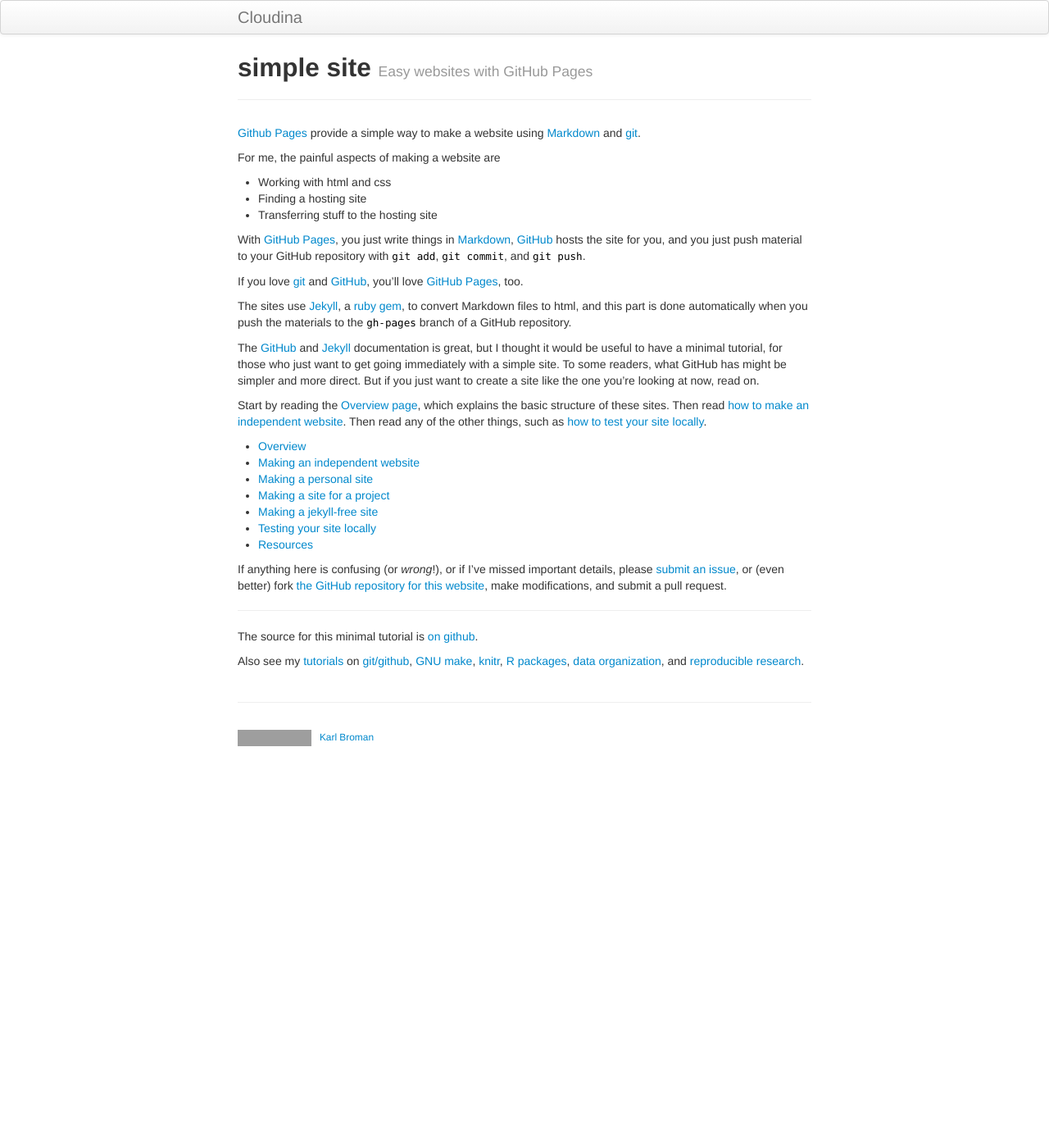
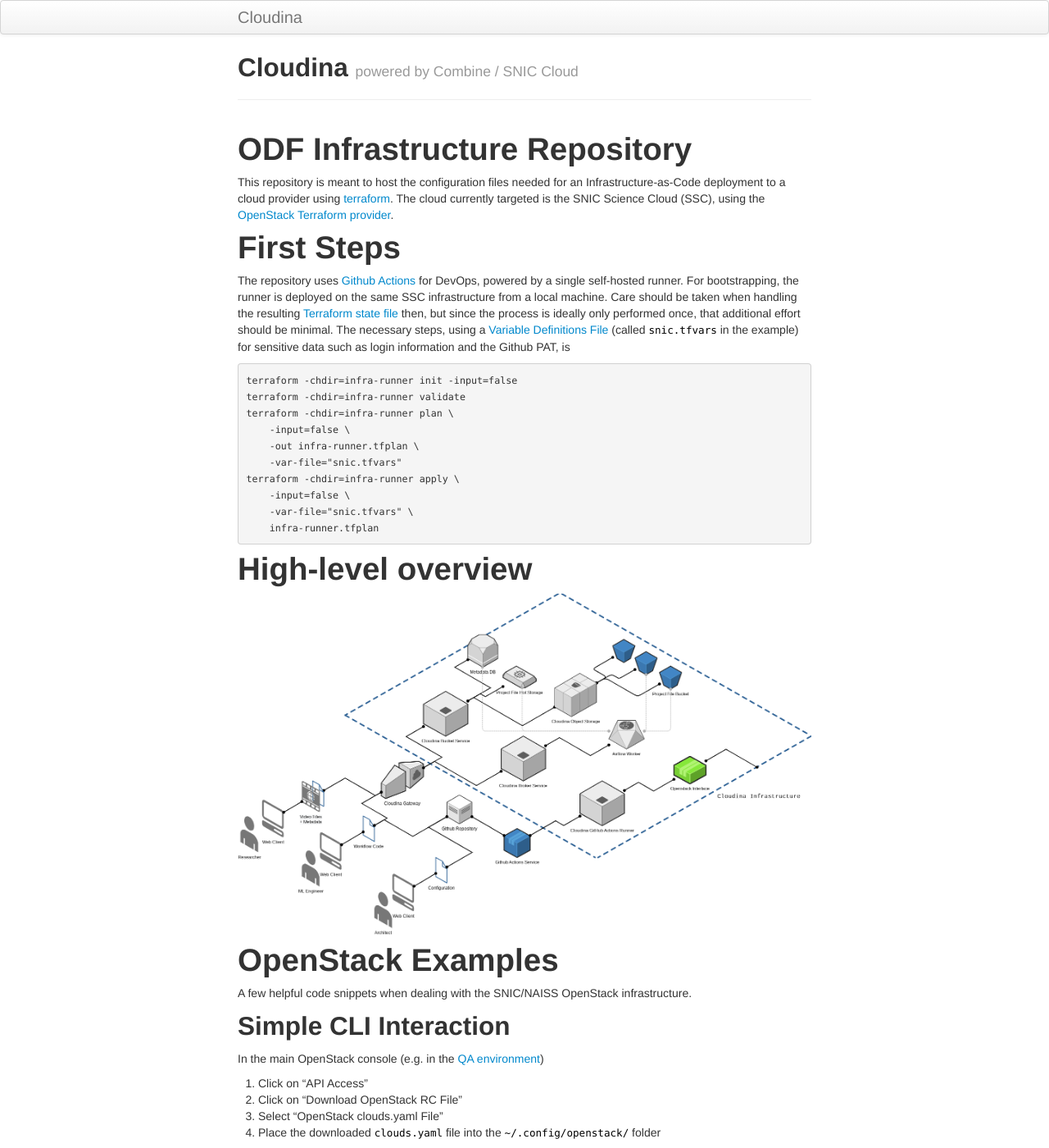
Before and after one commit to ocean-data-factory-sweden/cloudina-static, a Jekyll site: the page built from index.md, in a window 1280 px wide and 1400 px high. Shown: the whole window at 82% size. Built offline with Jekyll 4.4.1, drawn with Linux system fonts in a browser that asks for light colours; some of the changed text lies outside the part shown; grey boxes are pictures that could not be loaded.

Commit message:
Add infra README as home page

````diff
--- a/index.md
+++ b/index.md
@@ -1,72 +1,68 @@
 ---
 layout: page
-title: simple site
-tagline: Easy websites with GitHub Pages
-description: Minimal tutorial on making a simple website with GitHub Pages
+title: Cloudina
+tagline: powered by Combine / SNIC Cloud
+description: Blueprint for subsea image analysis infrastructure
 ---
 
-[Github Pages](https://pages.github.com) provide a simple way to make a
-website using
-[Markdown](https://daringfireball.net/projects/markdown/) and
-[git](https://git-scm.com).
+# ODF Infrastructure Repository
 
-For me, the painful aspects of making a website are
+This repository is meant to host the configuration files needed for an
+Infrastructure-as-Code deployment to a cloud provider using
+[terraform](https://www.terraform.io/intro).
+The cloud currently targeted is the SNIC Science Cloud (SSC), using the
+[OpenStack Terraform
+provider](https://registry.terraform.io/providers/terraform-provider-openstack/openstack/latest).
 
-- Working with html and css
-- Finding a hosting site
-- Transferring stuff to the hosting site
 
-With [GitHub Pages](https://pages.github.com), you just write things in
-[Markdown](https://daringfireball.net/projects/markdown/),
-[GitHub](https://github.com) hosts the site for you, and you just push
-material to your GitHub repository with `git add`, `git commit`, and
-`git push`.
+# First Steps
 
-If you love [git](https://git-scm.com/) and
-[GitHub](https://github.com), you'll love
-[GitHub Pages](https://pages.github.com), too.
+The repository uses [Github Actions](https://docs.github.com/en/actions) for
+DevOps, powered by a single self-hosted runner. For bootstrapping, the runner
+is deployed on the same SSC infrastructure from a local machine. Care should be
+taken when handling the resulting [Terraform state
+file](https://www.terraform.io/language/state) then, but since the process is
+ideally only performed once, that additional effort should be minimal. The
+necessary steps, using a [Variable Definitions
+File](https://www.terraform.io/language/values/variables#variable-definitions-tfvars-files)
+(called `snic.tfvars` in the example) for sensitive data such as login
+information and the Github PAT, is
 
-The sites use [Jekyll](https://jekyllrb.com/), a
-[ruby](https://www.ruby-lang.org/en/) [gem](https://rubygems.org/), to
-convert Markdown files to html, and this part is done
-automatically when you push the materials to the `gh-pages` branch
-of a GitHub repository.
+```bash
+terraform -chdir=infra-runner init -input=false
+terraform -chdir=infra-runner validate
+terraform -chdir=infra-runner plan \
+    -input=false \
+    -out infra-runner.tfplan \
+    -var-file="snic.tfvars"
+terraform -chdir=infra-runner apply \
+    -input=false \
+    -var-file="snic.tfvars" \
+    infra-runner.tfplan
+```
 
-The [GitHub](https://pages.github.com) and
-[Jekyll](https://jekyllrb.com) documentation is great, but I thought it
-would be useful to have a minimal tutorial, for those who just want to
-get going immediately with a simple site. To some readers, what GitHub
-has might be simpler and more direct.  But if you just want to create
-a site like the one you're looking at now, read on.
+# High-level overview
 
-Start by reading the [Overview page](pages/overview.html), which
-explains the basic structure of these sites. Then read
-[how to make an independent website](pages/independent_site.html). Then
-read any of the other things, such as
-[how to test your site locally](pages/local_test.html).
+![Infrastructure overview](./assets/img/cloudina_infrastructure_overview.png)
 
-- [Overview](pages/overview.html)
-- [Making an independent website](pages/independent_site.html)
-- [Making a personal site](pages/user_site.html)
-- [Making a site for a project](pages/project_site.html)
-- [Making a jekyll-free site](pages/nojekyll.html)
-- [Testing your site locally](pages/local_test.html)
-- [Resources](pages/resources.html)
 
-If anything here is confusing (or _wrong_!), or if I've missed
-important details, please
-[submit an issue](https://github.com/kbroman/simple_site/issues), or (even
-better) fork [the GitHub repository for this website](https://github.com/kbroman/simple_site),
-make modifications, and submit a pull request.
+# OpenStack Examples
 
----
+A few helpful code snippets when dealing with the SNIC/NAISS OpenStack infrastructure.
 
-The source for this minimal tutorial is [on github](https://github.com/kbroman/simple_site).
+## Simple CLI Interaction
 
-Also see my [tutorials](https://kbroman.org/tutorials) on
-[git/github](https://kbroman.org/github_tutorial),
-[GNU make](https://kbroman.org/minimal_make),
-[knitr](https://kbroman.org/knitr_knutshell),
-[R packages](https://kbroman.org/pkg_primer),
-[data organization](https://kbroman.org/dataorg),
-and [reproducible research](https://kbroman.org/steps2rr).
+In the main OpenStack console (e.g. in the [QA environment](https://east-1.cloud.snic.se))
+
+1. Click on "API Access"
+1. Click on "Download OpenStack RC File"
+1. Select "OpenStack clouds.yaml File"
+1. Place the downloaded `clouds.yaml` file into the `~/.config/openstack/` folder
+
+In a suitable Python environment, the official `python_openstackclient`
+provides the CLI interface through the `openstack` tool. Provided the
+`clouds.yaml` file was correctly placed as above, the tool can then be used
+
+```bash
+openstack --os-cloud=openstack --os-password ${OS_PASSWORD} network list
+```
````
Also changed, not shown: assets/img/cloudina_infrastructure_details.png (added), assets/img/cloudina_infrastructure_overview.png (added), 1 other file.
